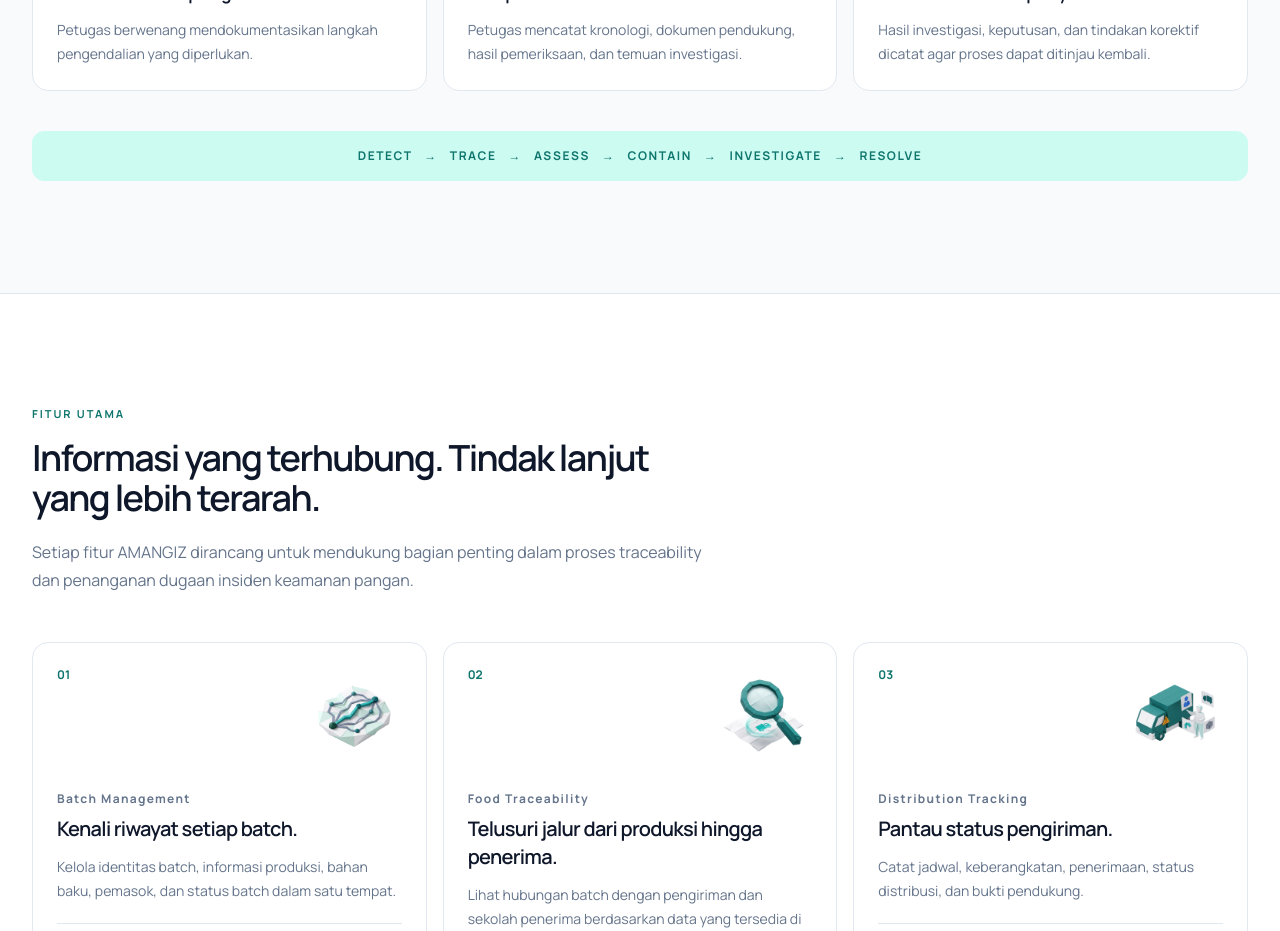
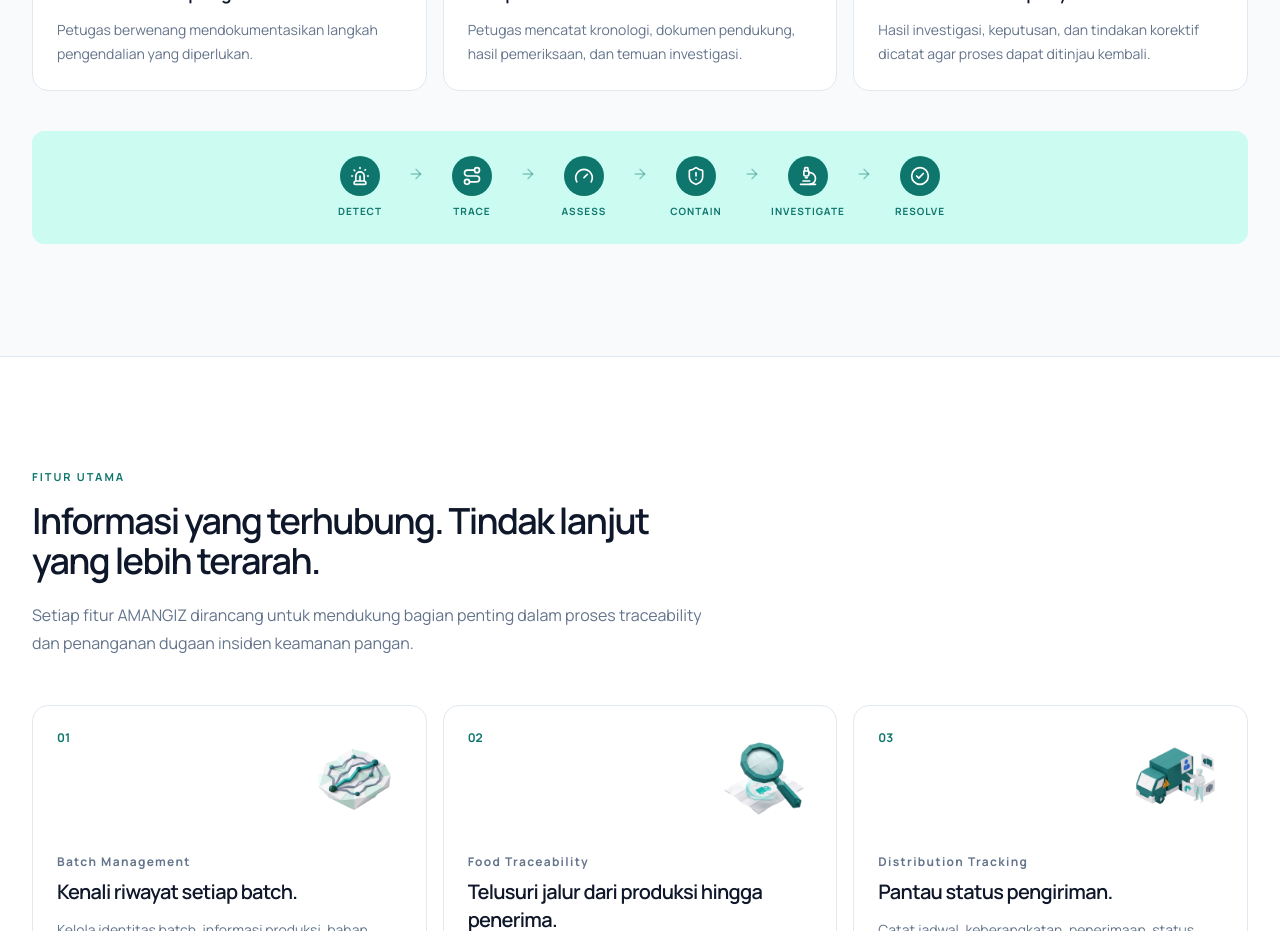
Before and after one commit to yogawan/amangiz, a Next.js app: page / in a window 1280 px wide. Shown: the part 3080-4011 px from the top of the page. Built offline with nearby package versions, Linux system fonts and the light colour scheme.

Commit message:
feat: implement pipeline visualization with icons in the home page

```diff
--- a/app/page.tsx
+++ b/app/page.tsx
@@ -1,4 +1,14 @@
-import { ArrowRight, Check, ChevronDown } from "lucide-react";
+import {
+  ArrowRight,
+  Check,
+  CheckCircle2,
+  ChevronDown,
+  Gauge,
+  Microscope,
+  Route,
+  ShieldAlert,
+  Siren,
+} from "lucide-react";
 import Image from "next/image";
 import Link from "next/link";
 import { Reveal } from "@/components/reveal";
@@ -65,6 +75,14 @@
     "Dokumentasikan penyelesaian.",
     "Hasil investigasi, keputusan, dan tindakan korektif dicatat agar proses dapat ditinjau kembali.",
   ],
+] as const;
+const pipeline = [
+  ["DETECT", Siren],
+  ["TRACE", Route],
+  ["ASSESS", Gauge],
+  ["CONTAIN", ShieldAlert],
+  ["INVESTIGATE", Microscope],
+  ["RESOLVE", CheckCircle2],
 ] as const;
 const features = [
   [
@@ -385,13 +403,24 @@
         <Reveal
           variant="up"
           delay={0.1}
-          className="mt-10 overflow-x-auto rounded-xl border border-primary-light bg-primary-light px-5 py-4 text-center text-xs font-bold tracking-[.13em] whitespace-nowrap text-primary"
+          stagger={0.08}
+          className="mt-10 flex flex-wrap items-start justify-center gap-y-4 rounded-xl border border-primary-light bg-primary-light px-5 py-6"
         >
-          DETECT <span className="mx-2 text-primary">→</span> TRACE{" "}
-          <span className="mx-2 text-primary">→</span> ASSESS{" "}
-          <span className="mx-2 text-primary">→</span> CONTAIN{" "}
-          <span className="mx-2 text-primary">→</span> INVESTIGATE{" "}
-          <span className="mx-2 text-primary">→</span> RESOLVE
+          {pipeline.map(([label, Icon], index) => (
+            <div className="flex items-start" key={label}>
+              <div className="flex w-20 flex-col items-center gap-2 text-center sm:w-24">
+                <span className="flex h-10 w-10 items-center justify-center rounded-full bg-primary text-white">
+                  <Icon className="h-5 w-5" />
+                </span>
+                <span className="text-[10px] font-bold tracking-[.1em] text-primary">
+                  {label}
+                </span>
+              </div>
+              {index < pipeline.length - 1 ? (
+                <ArrowRight className="mt-2.5 h-4 w-4 shrink-0 text-primary/40" />
+              ) : null}
+            </div>
+          ))}
         </Reveal>
       </section>
 
```
